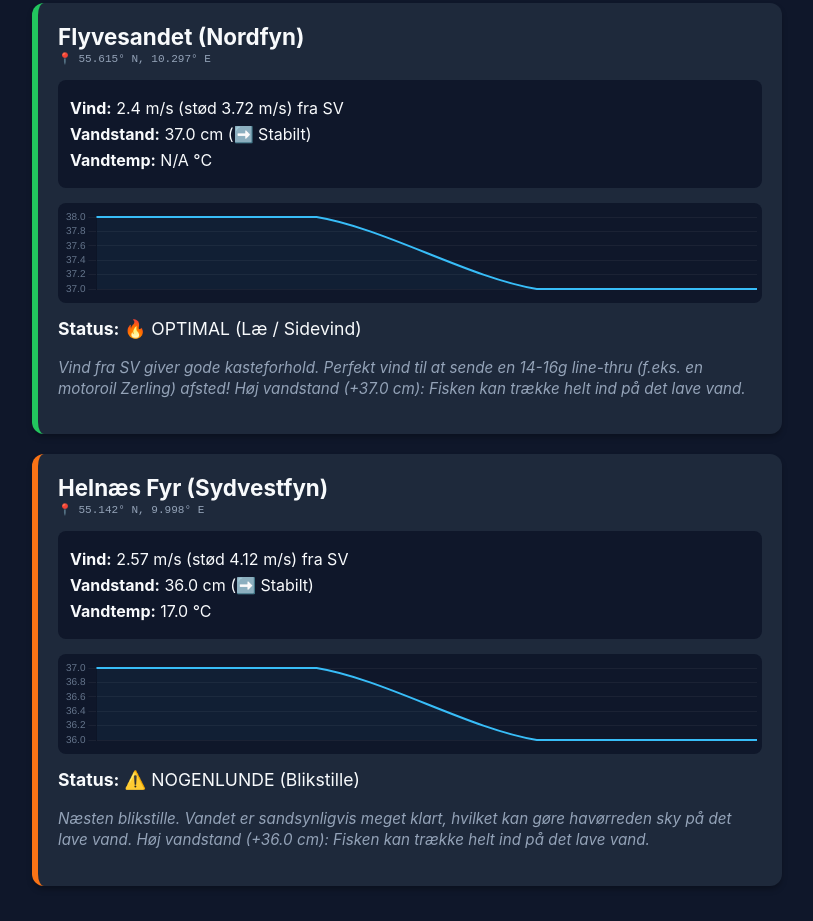
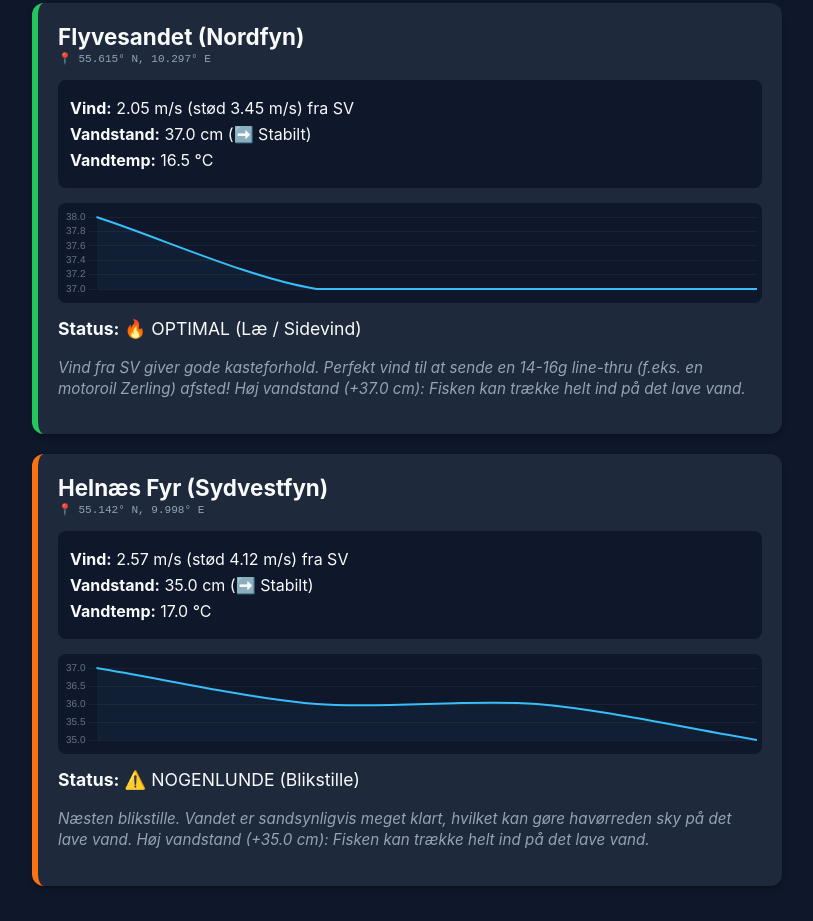
Before and after one commit to Mads80/kystindex, a plain HTML site: page index.html in a window 1280 px wide. Shown: the part 1016-1937 px from the top of the page, without its empty margins (233-1046 px from the left). Drawn offline with nearby package versions, Linux system fonts and the light colour scheme.

Commit message:
Auto-update DMI data

```diff
--- a/index.html
+++ b/index.html
@@ -33,7 +33,7 @@
     </head>
     <body>
         <h1>🎣 Kystvejr Fyn</h1>
-        <div class="timestamp">Opdateret: 16-09-2026 kl. 06:18</div>
+        <div class="timestamp">Opdateret: 16-09-2026 kl. 06:28</div>
 
 
         <div class="card optimal">
@@ -70,9 +70,9 @@
             <h2>Flyvesandet (Nordfyn)</h2>
             <div class="coords">📍 55.615° N, 10.297° E</div>
             <div class="info-list">
-                <p><strong>Vind:</strong> 2.4 m/s (stød 3.72 m/s) fra SV</p>
+                <p><strong>Vind:</strong> 2.05 m/s (stød 3.45 m/s) fra SV</p>
                 <p><strong>Vandstand:</strong> 37.0 cm (➡️ Stabilt)</p>
-                <p><strong>Vandtemp:</strong> N/A °C</p>
+                <p><strong>Vandtemp:</strong> 16.5 °C</p>
             </div>
             <div class="chart-container">
                 <canvas id="waterChart2"></canvas>
@@ -86,14 +86,14 @@
             <div class="coords">📍 55.142° N, 9.998° E</div>
             <div class="info-list">
                 <p><strong>Vind:</strong> 2.57 m/s (stød 4.12 m/s) fra SV</p>
-                <p><strong>Vandstand:</strong> 36.0 cm (➡️ Stabilt)</p>
+                <p><strong>Vandstand:</strong> 35.0 cm (➡️ Stabilt)</p>
                 <p><strong>Vandtemp:</strong> 17.0 °C</p>
             </div>
             <div class="chart-container">
                 <canvas id="waterChart3"></canvas>
             </div>
             <p class="status"><strong>Status:</strong> ⚠️ NOGENLUNDE (Blikstille)</p>
-            <p class="note">Næsten blikstille. Vandet er sandsynligvis meget klart, hvilket kan gøre havørreden sky på det lave vand. Høj vandstand (+36.0 cm): Fisken kan trække helt ind på det lave vand.</p>
+            <p class="note">Næsten blikstille. Vandet er sandsynligvis meget klart, hvilket kan gøre havørreden sky på det lave vand. Høj vandstand (+35.0 cm): Fisken kan trække helt ind på det lave vand.</p>
         </div>
 
 
@@ -103,9 +103,9 @@
         new Chart(ctx0, {
             type: 'line',
             data: {
-                labels: [38.0, 38.0, 37.0, 37.0],
+                labels: [38.0, 37.0, 37.0, 37.0],
                 datasets: [{
-                    data: [38.0, 38.0, 37.0, 37.0],
+                    data: [38.0, 37.0, 37.0, 37.0],
                     borderColor: '#38bdf8',
                     borderWidth: 2,
                     pointRadius: 0,
@@ -132,9 +132,9 @@
         new Chart(ctx1, {
             type: 'line',
             data: {
-                labels: [38.0, 38.0, 37.0, 37.0],
+                labels: [38.0, 37.0, 37.0, 37.0],
                 datasets: [{
-                    data: [38.0, 38.0, 37.0, 37.0],
+                    data: [38.0, 37.0, 37.0, 37.0],
                     borderColor: '#38bdf8',
                     borderWidth: 2,
                     pointRadius: 0,
@@ -161,9 +161,9 @@
         new Chart(ctx2, {
             type: 'line',
             data: {
-                labels: [38.0, 38.0, 37.0, 37.0],
+                labels: [38.0, 37.0, 37.0, 37.0],
                 datasets: [{
-                    data: [38.0, 38.0, 37.0, 37.0],
+                    data: [38.0, 37.0, 37.0, 37.0],
                     borderColor: '#38bdf8',
                     borderWidth: 2,
                     pointRadius: 0,
@@ -190,9 +190,9 @@
         new Chart(ctx3, {
             type: 'line',
             data: {
-                labels: [37.0, 37.0, 36.0, 36.0],
+                labels: [37.0, 36.0, 36.0, 35.0],
                 datasets: [{
-                    data: [37.0, 37.0, 36.0, 36.0],
+                    data: [37.0, 36.0, 36.0, 35.0],
                     borderColor: '#38bdf8',
                     borderWidth: 2,
                     pointRadius: 0,
```
